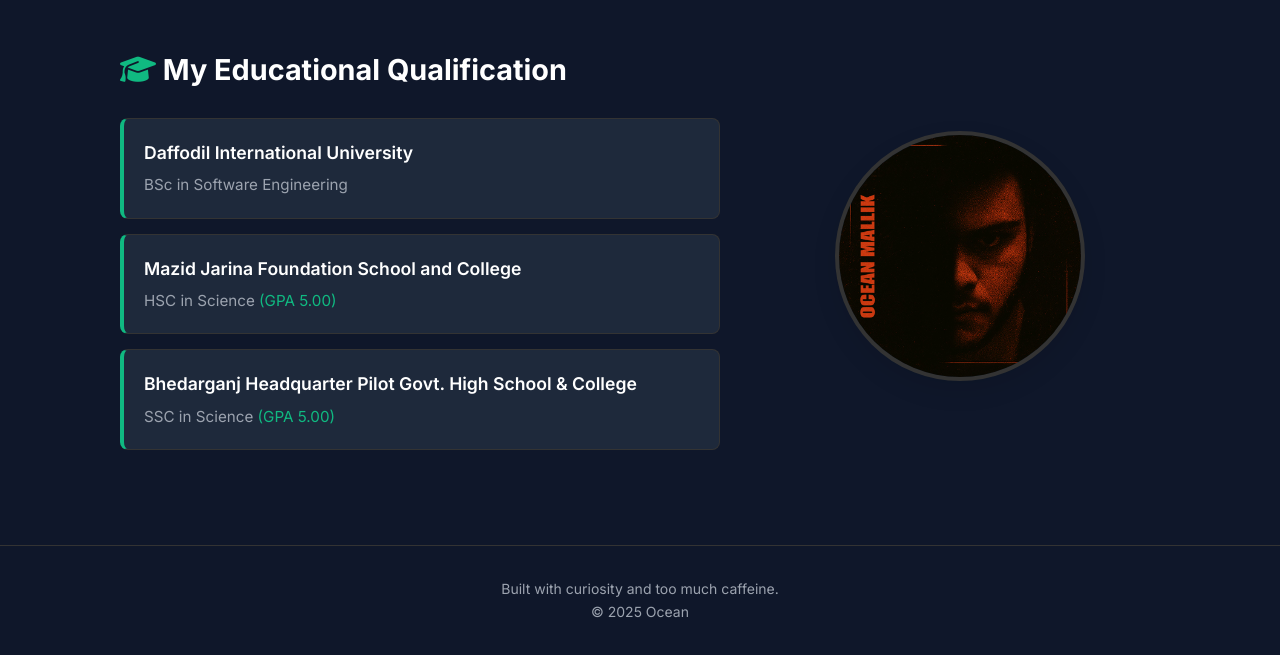
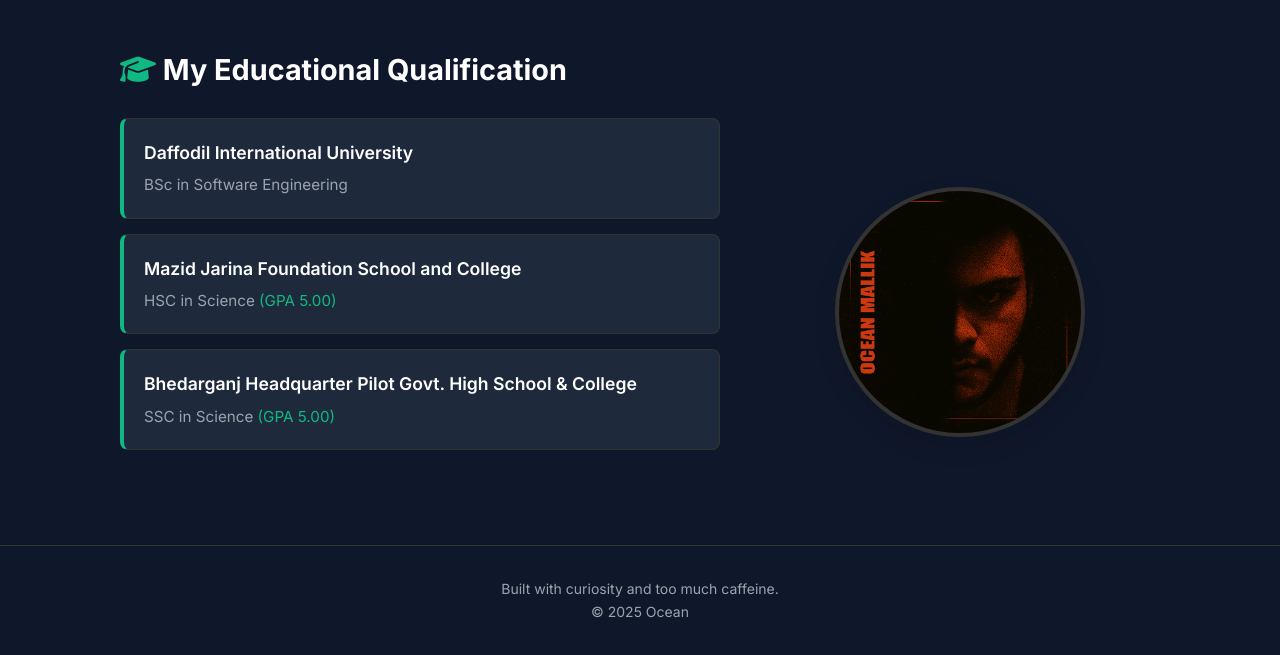
Before and after one commit to oceanmallik/oceanmallik.github.io, a plain HTML site: page about.html in a window 1280 px wide. Shown: the part 278-933 px from the top of the page. Drawn offline with Linux system fonts and the light colour scheme.

Commit message:
Update style.css

```diff
--- a/style.css
+++ b/style.css
@@ -791,9 +791,8 @@ body.theme-black .edu-card:hover {
     flex-wrap: wrap;
     gap: 40px;
     justify-content: center;
-
-    /* This forces the image to float in the VERTICAL center */
-    align-items: center;
+    /* Aligns items to the top initially, so we can push the image down manually */
+    align-items: flex-start;
 }
 
 .about-text-col {
@@ -807,15 +806,20 @@ body.theme-black .edu-card:hover {
     min-width: 300px;
     max-width: 400px;
     display: flex;
-
-    /* Ensures the image is centered inside its own box */
-    align-items: center;
     justify-content: center;
 }
 
-/* On Mobile, add a little space so it doesn't touch the text above it */
+/* DESKTOP ONLY: Push image down to align with the 2nd Card */
+@media (min-width: 992px) {
+    .about-image-col {
+        /* Title + 1st Card height = approx 140px. This aligns it with the 2nd card. */
+        margin-top: 140px;
+    }
+}
+
+/* MOBILE: Default spacing */
 @media (max-width: 991px) {
     .about-image-col {
-        padding-top: 40px;
+        margin-top: 40px;
     }
 }
```
